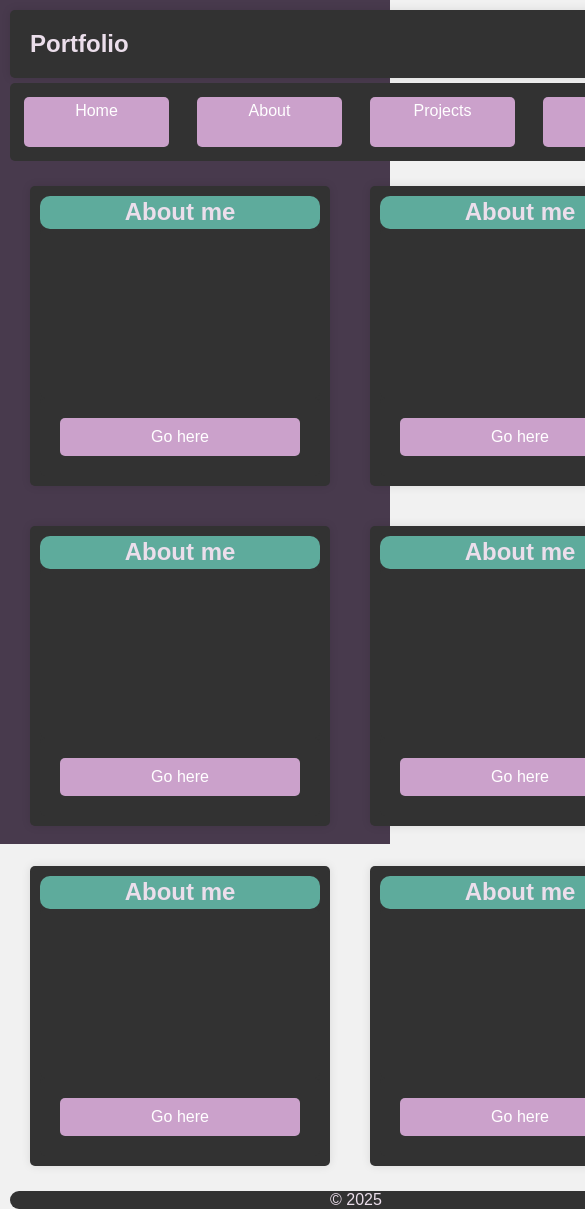
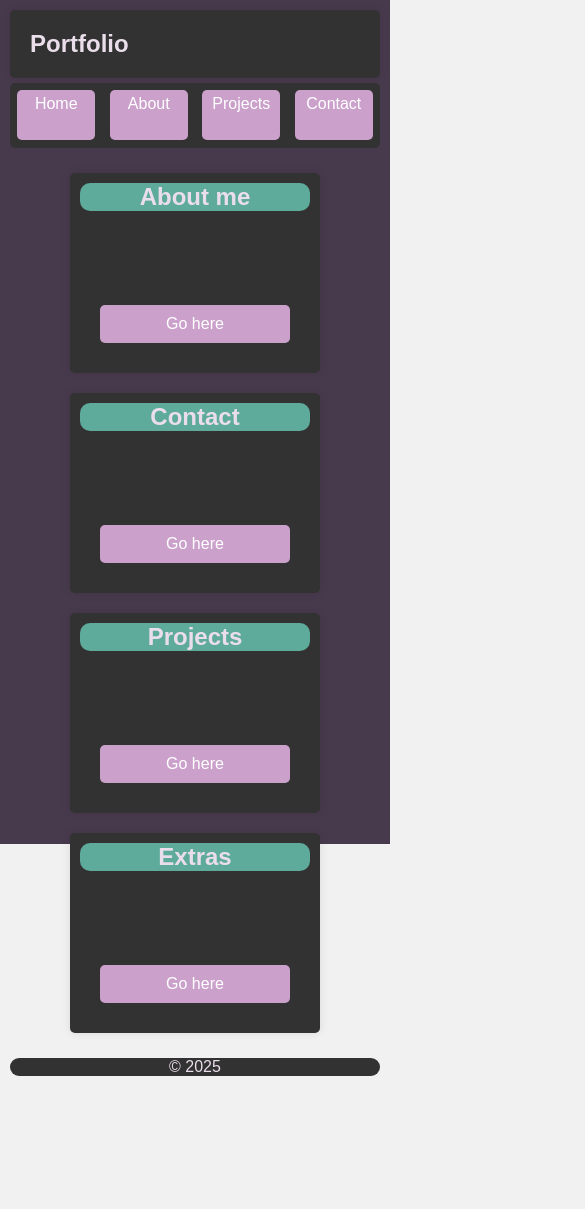
Before and after one commit to PixelStxrmy/school-portfolio, a plain HTML site: page index.html in a window 390 px wide. Shown: the top 1209 px of the page, 585 px wide, since content can reach past the window. After the commit the page ends 1076 px from the top, so only its background shows below. Drawn offline with Linux system fonts and the light colour scheme.

Commit message:
added final touches to main page
home page is finished-for now

setup about page

```diff
--- a/css/style.css
+++ b/css/style.css
@@ -6,6 +6,7 @@
 }
 
 body {
+    height: 100vh;
     font-family: 'Poppins', sans-serif;
     background-color: #f1f1f1;
 }
@@ -14,7 +15,7 @@ body {
     height: 100vh;
     width: 100%;
     display: grid;
-    grid-template-columns: 4fr 1fr;
+    grid-template-columns: 4fr 2fr;
     grid-template-rows: 1fr 1fr 12fr 1fr;
     gap: 5px;
     padding: 10px;
@@ -63,15 +64,12 @@ nav a {
 
 main {
     grid-area: 3/1/3/1;
-    display: grid;
-    grid-template-columns: 1fr 1fr;
-    grid-template-rows: 1fr;
-
 }
 
 .card-container {
     display: flex;
-    justify-content: space-around;
+    flex-direction: row;
+    justify-content: center;
     flex-wrap: wrap;
     padding: 10px;
 }
@@ -79,8 +77,8 @@ main {
 .card {
     display: grid;
     grid-template-rows: 1fr 5fr;
-    width: 300px;
-    height: 300px;
+    width: 400px;
+    height: 250px;
     margin: 10px;
     padding: 10px;
     border-radius: 5px;
@@ -137,6 +135,14 @@ footer {
     align-content: center;
 }
 
+@media only screen and (max-width: 1025px) {
+
+    .card {
+        width: 300px;
+        height: 250px;
+    }
+}
+
 @media only screen and (max-width: 768px) {
     .main-grid {
         grid-template-rows: 1fr 2fr 12fr 1fr;
@@ -155,6 +161,20 @@ footer {
         width: 100px;
         height: 40px;
         text-align: center;
+    }
+
+    main {
+        grid-area: 3/1/3/3;
+    }
+
+    aside {
+        position: absolute;
+        opacity: 0;
+    }
+
+    .card {
+        width: 250px;
+        height: 200px;
     }
 }
 
--- a/index.html
+++ b/index.html
@@ -29,88 +29,44 @@
                     </div>
                     <div class="card-body">
                         <p></p>
-
                     </div>
                     <div class="card-footer">
                         <a class="btn" href="About.html">Go here</a>
                     </div>
                 </div>
-
-            </div>
-            <div class="card-container">
                 <div class="card">
                     <div class="card-header">
-                        <h2>About me</h2>
+                        <h2>Contact</h2>
                     </div>
                     <div class="card-body">
                         <p></p>
-
                     </div>
                     <div class="card-footer">
                         <a class="btn" href="About.html">Go here</a>
                     </div>
                 </div>
-
-            </div>
-            <div class="card-container">
                 <div class="card">
                     <div class="card-header">
-                        <h2>About me</h2>
+                        <h2>Projects</h2>
                     </div>
                     <div class="card-body">
                         <p></p>
-
                     </div>
                     <div class="card-footer">
                         <a class="btn" href="About.html">Go here</a>
                     </div>
                 </div>
-
-            </div>
-            <div class="card-container">
                 <div class="card">
                     <div class="card-header">
-                        <h2>About me</h2>
+                        <h2>Extras</h2>
                     </div>
                     <div class="card-body">
                         <p></p>
-
                     </div>
                     <div class="card-footer">
                         <a class="btn" href="About.html">Go here</a>
                     </div>
                 </div>
-
-            </div>
-            <div class="card-container">
-                <div class="card">
-                    <div class="card-header">
-                        <h2>About me</h2>
-                    </div>
-                    <div class="card-body">
-                        <p></p>
-
-                    </div>
-                    <div class="card-footer">
-                        <a class="btn" href="About.html">Go here</a>
-                    </div>
-                </div>
-
-            </div>
-            <div class="card-container">
-                <div class="card">
-                    <div class="card-header">
-                        <h2>About me</h2>
-                    </div>
-                    <div class="card-body">
-                        <p></p>
-
-                    </div>
-                    <div class="card-footer">
-                        <a class="btn" href="About.html">Go here</a>
-                    </div>
-                </div>
-
             </div>
         </main>
         <aside></aside>
```
Also changed, not shown: about.html (added, +36 -0 lines).
